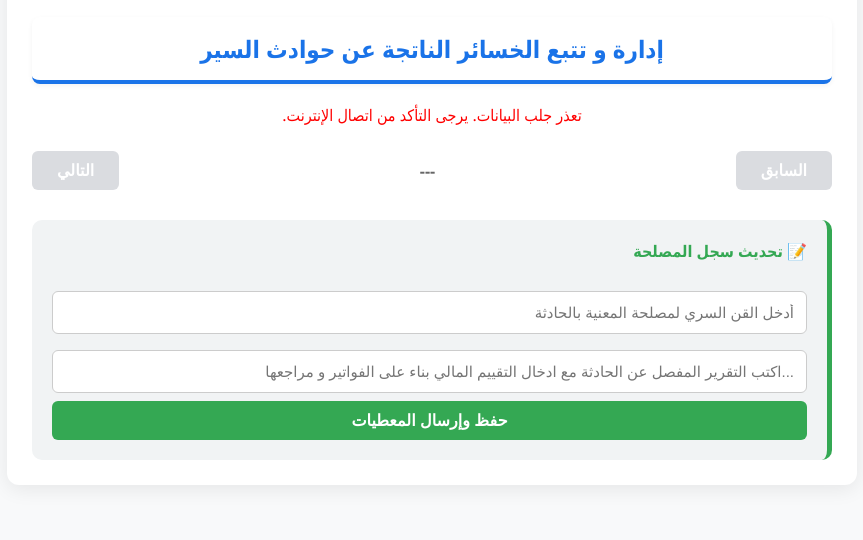
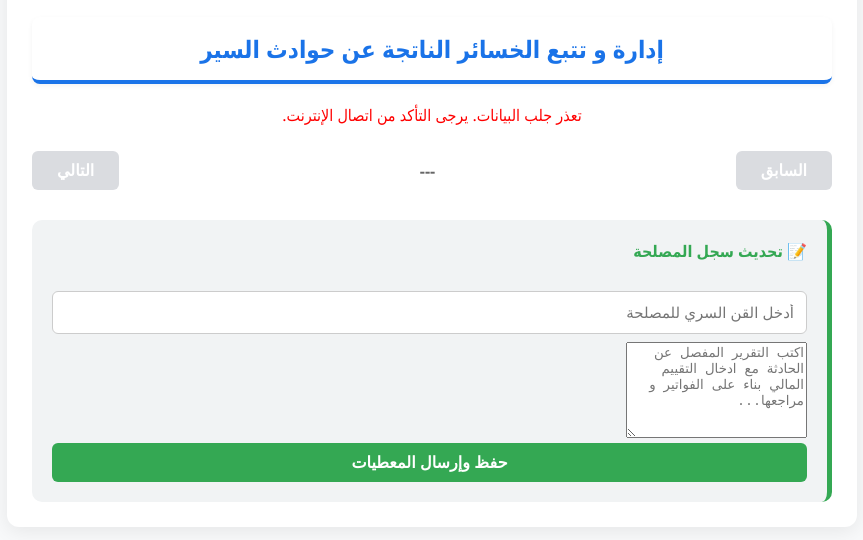
Before and after one commit to IBIDOF/Communeagadir, a plain HTML site: page index.html in a window 1280 px wide. Shown: the part 188-728 px from the top of the page, without its empty margins (208-1071 px from the left). Drawn offline with Linux system fonts and the light colour scheme; no server answers.

Commit message:
Replace input with textarea for status update

```diff
--- a/index.html
+++ b/index.html
@@ -76,13 +76,15 @@
         <button id="nextBtn" onclick="next()" disabled>التالي</button>
     </div>
 
-    <div class="auth-section">
-        <h4>📝 تحديث سجل المصلحة</h4>
-        <input type="password" id="secretCode" placeholder="أدخل القن السري لمصلحة المعنية بالحادثة ">
-        <input type="text" id="statusUpdate" placeholder="...اكتب التقرير المفصل عن الحادثة مع ادخال التقييم المالي بناء على الفواتير و مراجعها ">
-        <button onclick="submitUpdate()" id="submitBtn" style="background-color: var(--secondary-color); width: 100%;">حفظ وإرسال المعطيات</button>
-    </div>
+<div class="auth-section">
+    <h4>📝 تحديث سجل المصلحة</h4>
+    <input type="password" id="secretCode" placeholder="أدخل القن السري للمصلحة">
+
+    <textarea id="statusUpdate" rows="6" placeholder="اكتب التقرير المفصل عن الحادثة مع ادخال التقييم المالي بناء على الفواتير و مراجعها..."></textarea>
+
+    <button onclick="submitUpdate()" id="submitBtn" style="background-color: var(--secondary-color); width: 100%;">حفظ وإرسال المعطيات</button>
 </div>
+
 
 <script>
     const scriptURL = 'https://script.google.com/macros/s/AKfycbxfm3u1FRJqdZfChlDM7iPBoCLGZ9-J-_EX6sSQK3qnXHmD66B8AuTnWXx-429w-yhN6g/exec';
```
